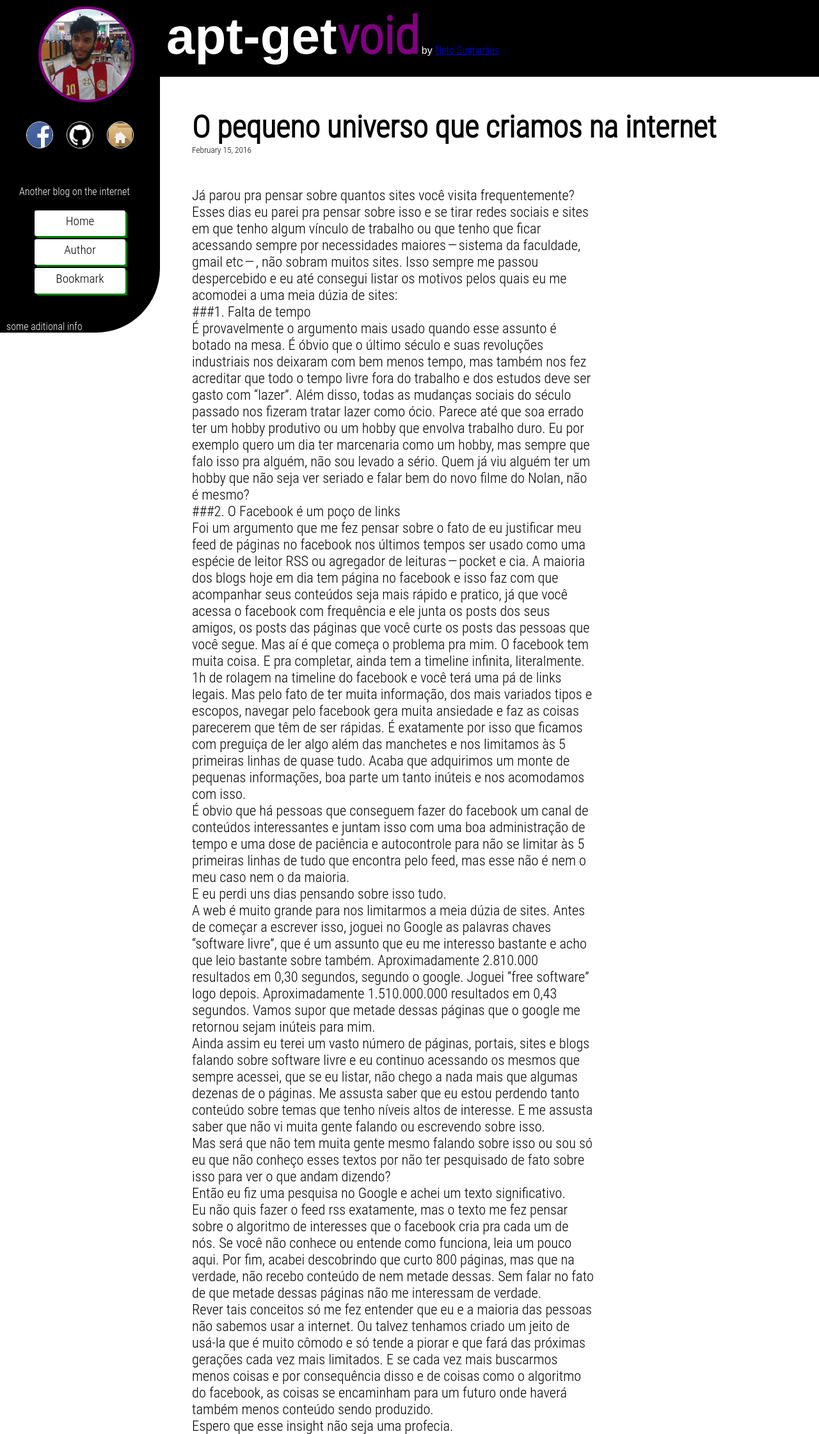
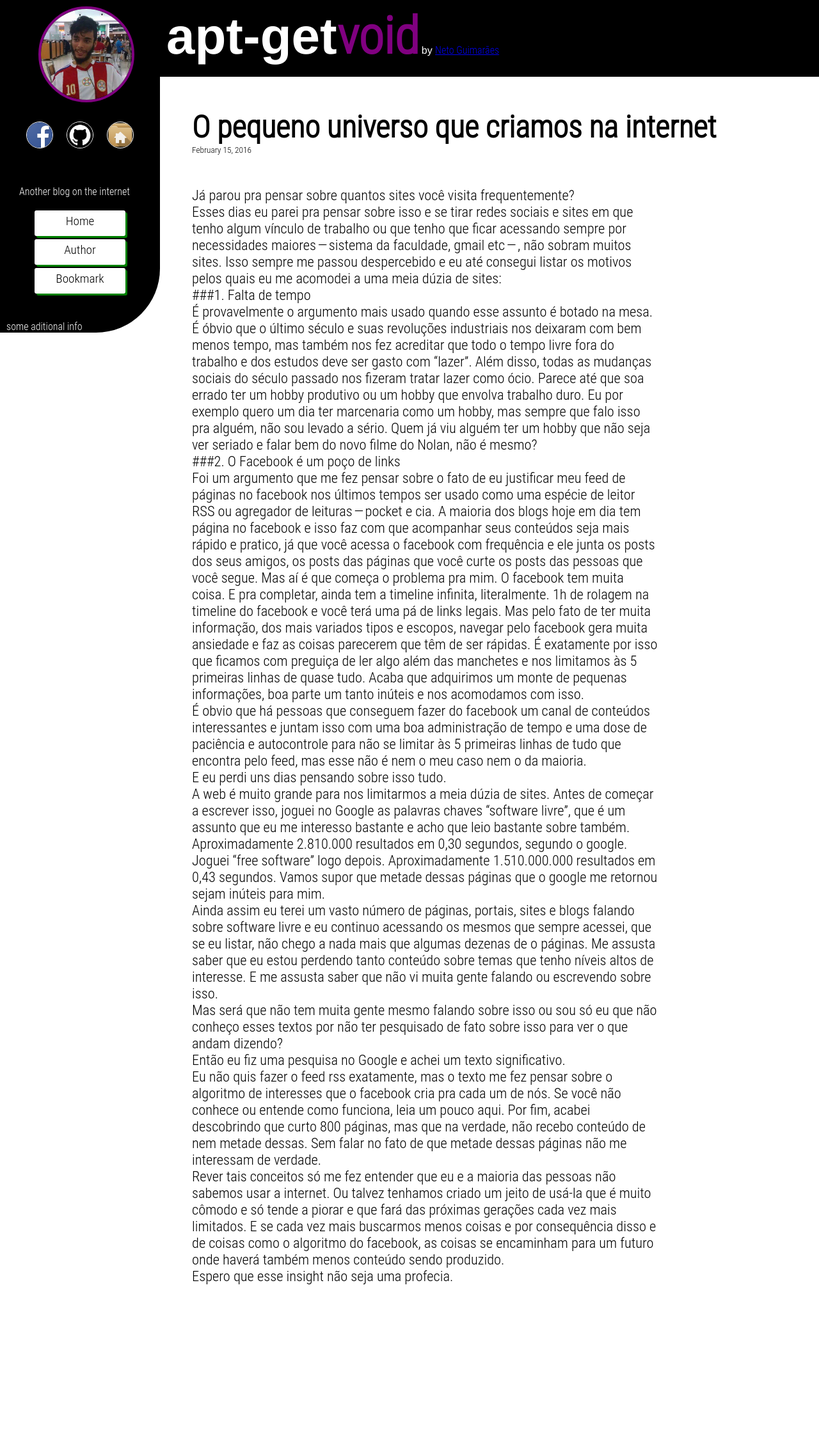
Before and after one commit to batoreh/netoguimaraes.github.io, a Jekyll site: the page built from _posts/2016-02-15-O-pequeno-universo-que-criamos-na-internet.md, in a window 1280 px wide. Shown: the whole page at 64% size. Built offline with Jekyll 4.4.1, drawn with Linux system fonts in a browser that asks for light colours; some web fonts are replaced; after the commit the page ends 2008 px from its top, so only the background shows below that.

Commit message:
Update master.css

```diff
--- a/css/master.css
+++ b/css/master.css
@@ -157,6 +157,6 @@ footer{
 	@media(min-width: 1280px){
 		padding-right: 50%;
 	}
-	padding-right: 300px;
+	padding-right: 200px;
 	font-size: 1.4em;
 }
```
